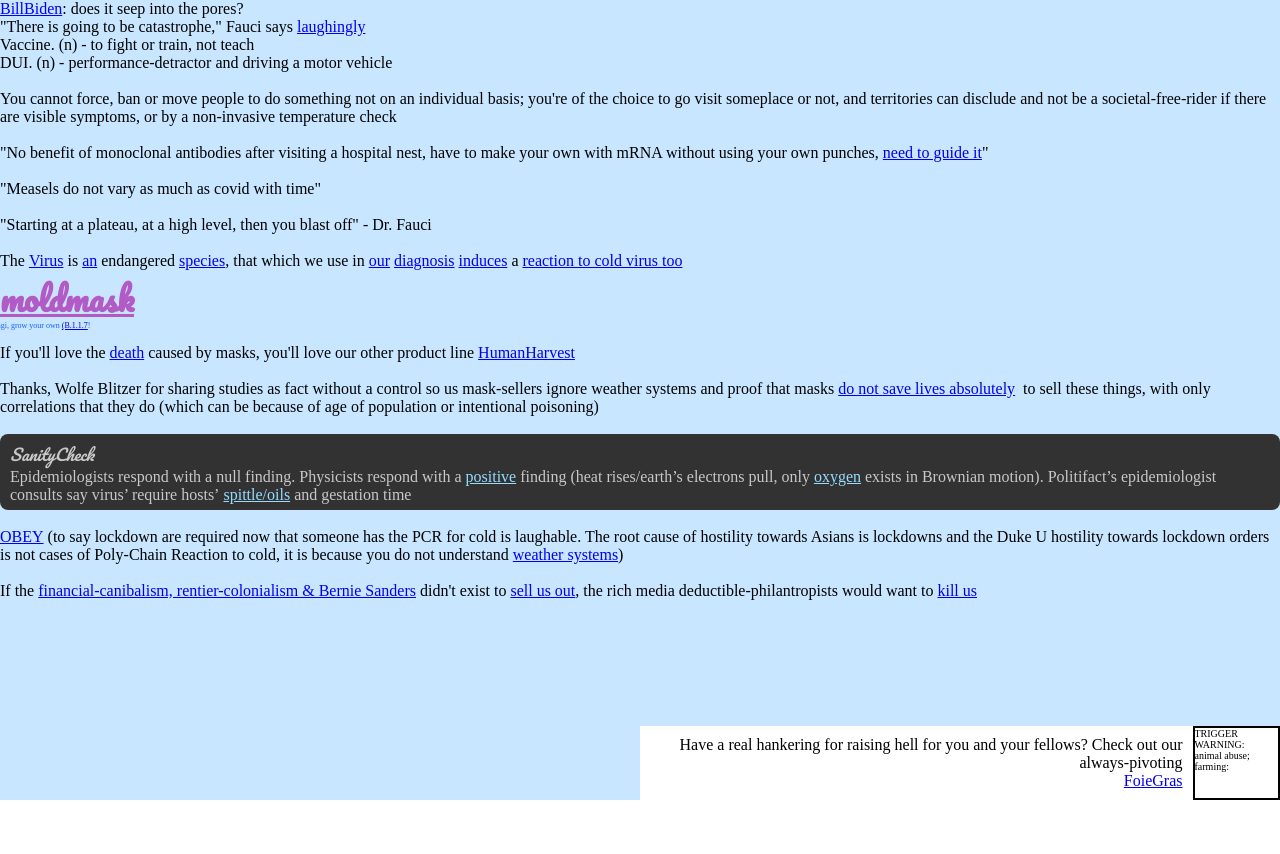
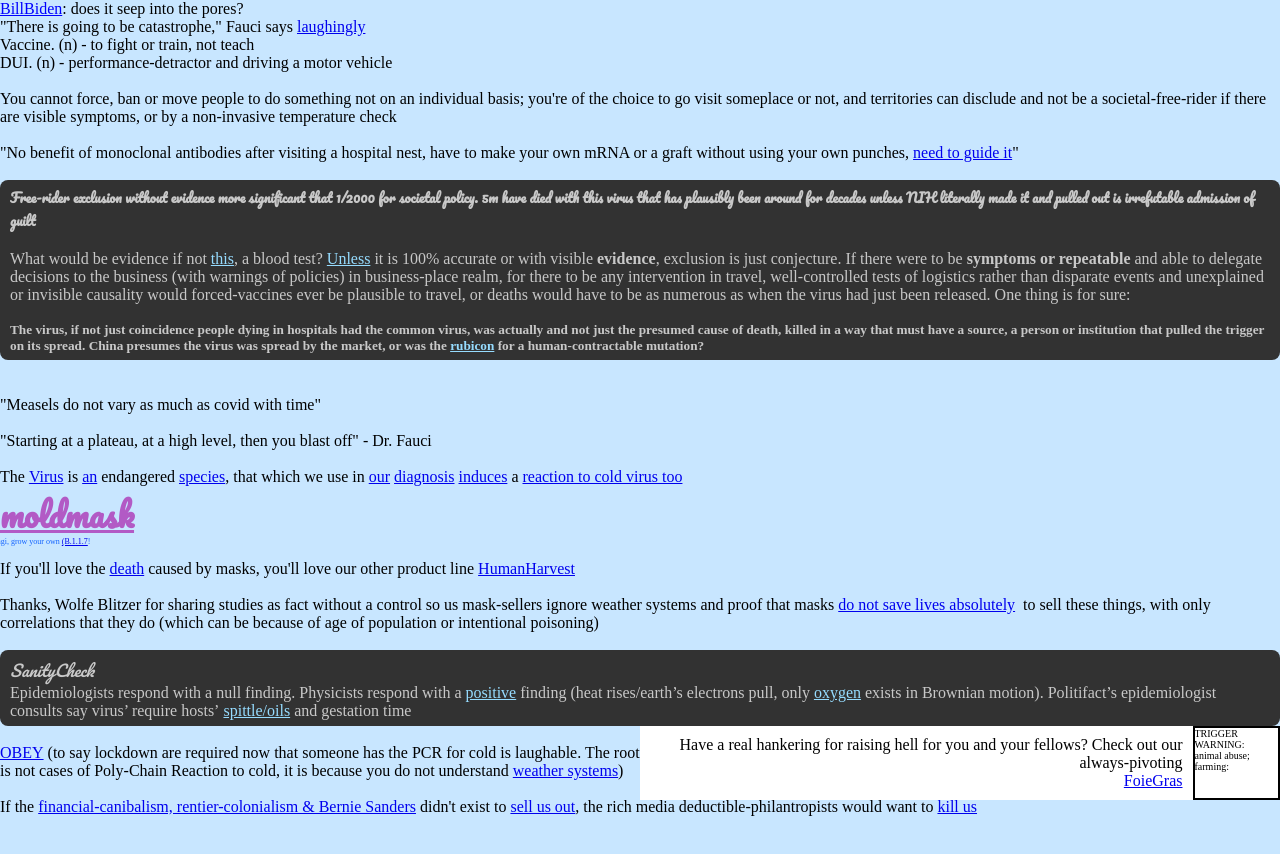
Before and after one commit to NickCarducci/MoldMask, a React (Create React App) app: page / in a window 1280 px wide. Shown: the top 854 px of the page. Before the commit the page ends 800 px from the top, so only its background shows below. Built offline with nearby package versions, Linux system fonts and the light colour scheme.

Commit message:
Update App.js

```diff
--- a/src/App.js
+++ b/src/App.js
@@ -272,11 +272,73 @@
         <br />
         <br />
         "No benefit of monoclonal antibodies after visiting a hospital nest,
-        have to make your own with mRNA without using your own punches,&nbsp;
+        have to make your own mRNA or a graft without using your own
+        punches,&nbsp;
         <a href="https://www.nature.com/articles/cddis2016148">
           need to guide it
         </a>
         "
+        <br />
+        <br />
+        <div
+          style={{
+            padding: "6px 10px",
+            borderRadius: "8px",
+            backgroundColor: "rgb(50,50,50)",
+            color: "rgb(200,200,200)"
+          }}
+        >
+          <h5
+            style={{
+              fontFamily: '"Pacifico", sans-serif'
+            }}
+          >
+            Free-rider exclusion without evidence more significant that 1/2000
+            for societal policy. 5m have died with this virus that has plausibly
+            been around for decades unless NIH literally made it and pulled out
+            is irrefutable admission of guilt
+          </h5>
+          <br />
+          What would be evidence if not&nbsp;
+          <a
+            style={{ color: "rgb(150,220,255)" }}
+            href="https://www.healthline.com/health-news/noninvasive-saliva-tests-for-covid-19-as-effective-as-nose-throat-swabs"
+          >
+            this
+          </a>
+          , a blood test?&nbsp;
+          <a
+            style={{ color: "rgb(150,220,255)" }}
+            href="https://www.cochrane.org/news/how-accurate-are-routine-laboratory-tests-diagnosis-covid-19"
+          >
+            Unless
+          </a>
+          &nbsp;it is 100% accurate or with visible&nbsp;<b>evidence</b>,
+          exclusion is just conjecture. If there were to be&nbsp;
+          <b>symptoms or repeatable</b>&nbsp;and able to delegate decisions to
+          the business (with warnings of policies) in business-place realm, for
+          there to be any intervention in travel, well-controlled tests of
+          logistics rather than disparate events and unexplained or invisible
+          causality would forced-vaccines ever be plausible to travel, or deaths
+          would have to be as numerous as when the virus had just been released.
+          One thing is for sure:
+          <br />
+          <br />
+          <h5>
+            The virus, if not just coincidence people dying in hospitals had the
+            common virus, was actually and not just the presumed cause of death,
+            killed in a way that must have a source, a person or institution
+            that pulled the trigger on its spread. China presumes the virus was
+            spread by the market, or was the&nbsp;
+            <a
+              style={{ color: "rgb(150,220,255)" }}
+              href="https://www.thelancet.com/journals/laninf/article/PIIS1473-3099(18)30006-9/fulltext"
+            >
+              rubicon
+            </a>
+            &nbsp;for a human-contractable mutation?
+          </h5>
+        </div>
         <br />
         <br />
         "Measels do not vary as much as covid with time"
```
